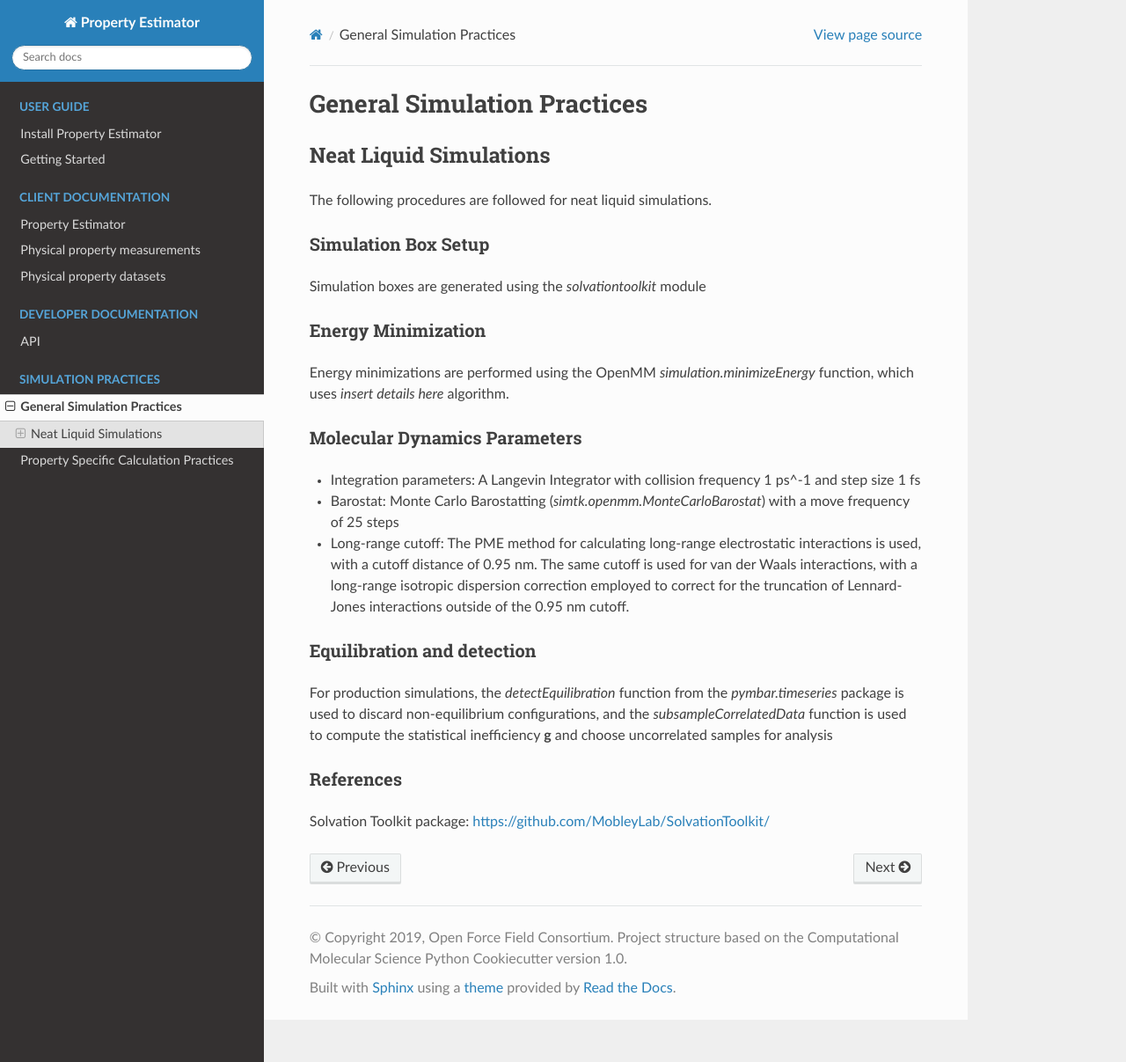
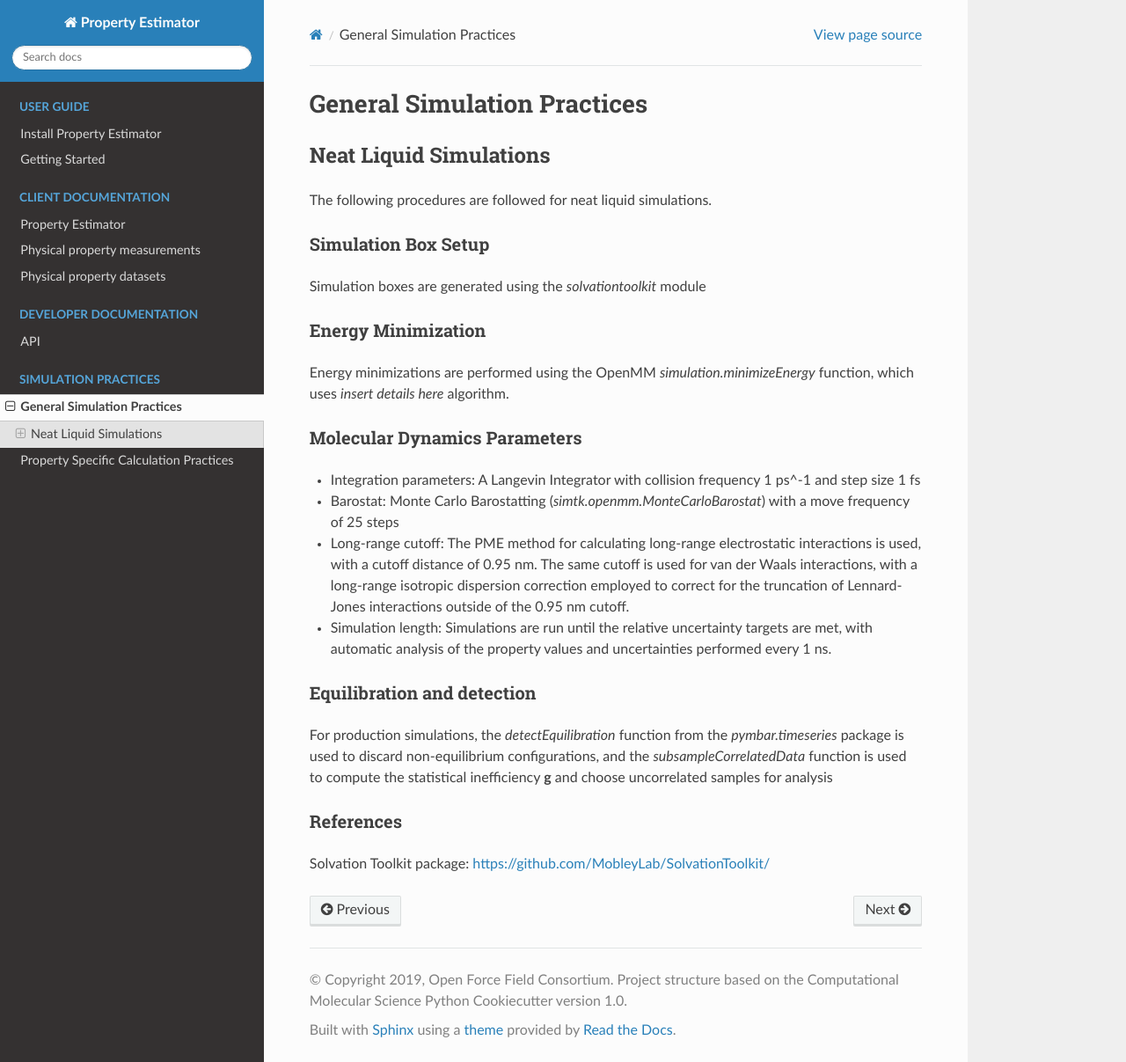
Before and after one commit to openforcefield/openff-evaluator, a Sphinx documentation site: the page built from docs/general_simulation_practices.rst, in a window 1280 px wide and 1207 px high. Shown: the whole window at 88% size. Built offline with Sphinx 7.4.7 and the Read the Docs theme 2.0.0, drawn with Linux system fonts in a browser that asks for light colours.

Commit message:
Update general_simulation_practices.rst

```diff
--- a/docs/general_simulation_practices.rst
+++ b/docs/general_simulation_practices.rst
@@ -25,6 +25,8 @@ Molecular Dynamics Parameters
 
 - Long-range cutoff: The PME method for calculating long-range electrostatic interactions is used, with a cutoff distance of 0.95 nm.  The same cutoff is used for van der Waals interactions, with a long-range isotropic dispersion correction employed to correct for the truncation of Lennard-Jones interactions outside of the 0.95 nm cutoff.
 
+- Simulation length: Simulations are run until the relative uncertainty targets are met, with automatic analysis of the property values and uncertainties performed every 1 ns.
+
 
 Equilibration and detection
 ~~~~~~~~~~~~~~~~~~~~~~~~~~~
```
